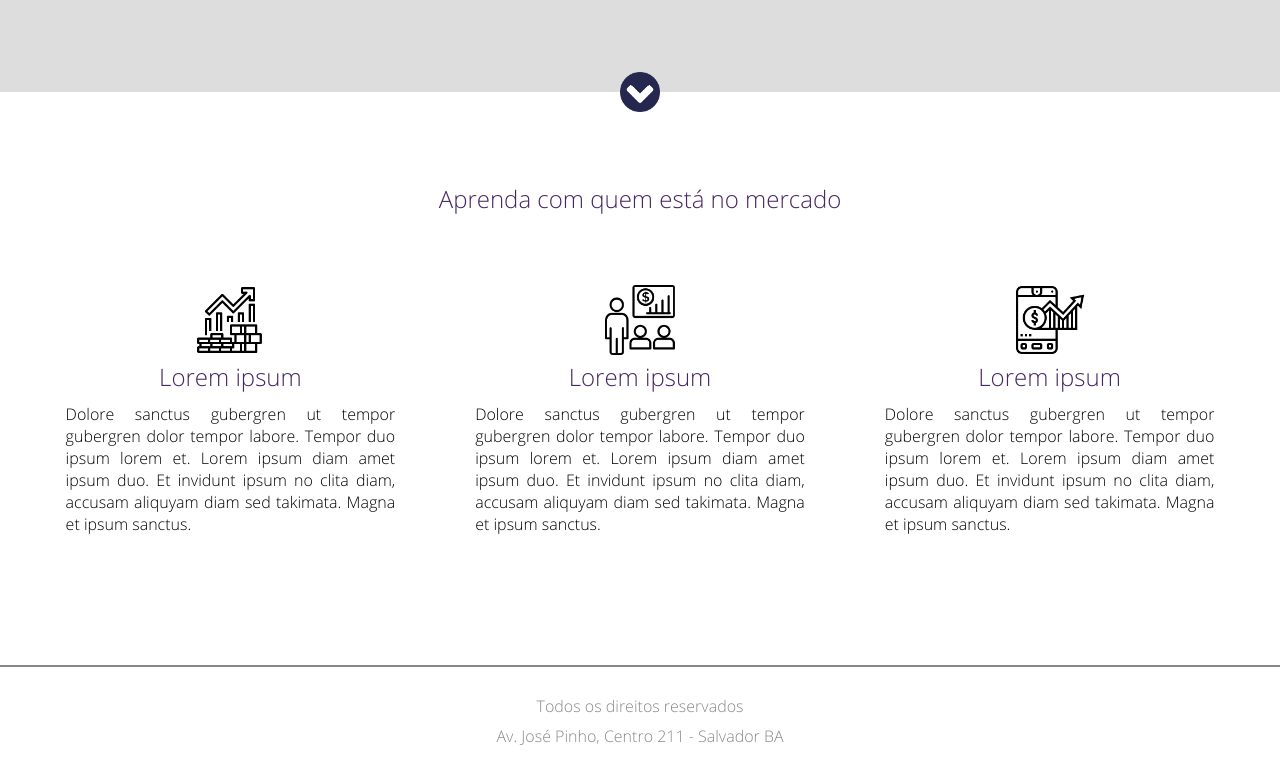
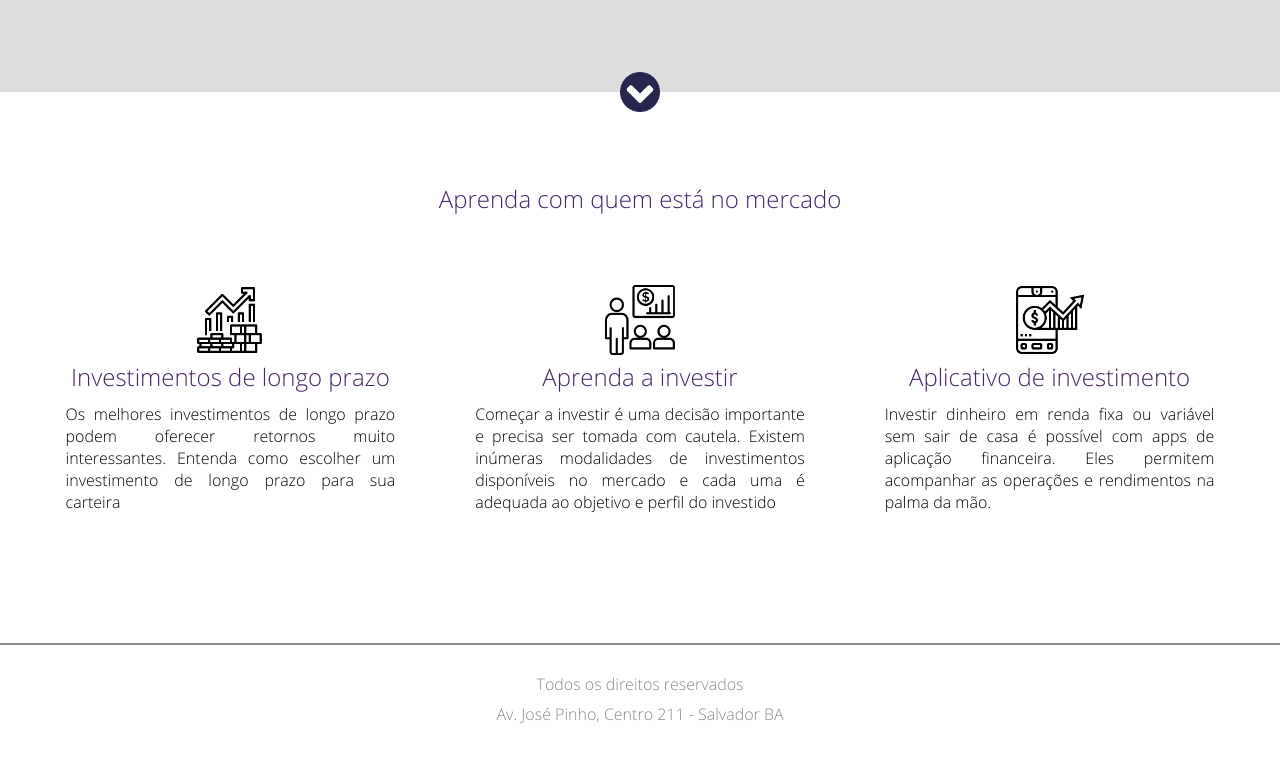
Before and after one commit to felipemsanto/rc-investimentos, a plain HTML site: page index.html in a window 1280 px wide. Shown: the part 822-1589 px from the top of the page. After the commit the page ends 1567 px from the top, so only its background shows below. Drawn offline with Linux system fonts and the light colour scheme.

Commit message:
Description fix

```diff
--- a/index.html
+++ b/index.html
@@ -2,7 +2,7 @@
 <html>
 
 <head>
-  <title>Projeto 01 LandPage</title>
+  <title>RC Investimentos</title>
   <meta charset="utf-8" />
   <meta name="viewport" content="width=device-width, initial-scale=1.0, maximum-scale=1.0">
   <meta name="description" content="Desenvolvimento de Web sites para sua empresa">
@@ -97,11 +97,8 @@
           <div><img src="img/skill_up.png" alt="icon"></div>
           <!--text-container-single-->
           <div class="text-container-single">
-            <h2>Lorem ipsum</h2>
-            <p>Dolore sanctus gubergren ut tempor gubergren dolor tempor labore.
-              Tempor duo ipsum lorem et. Lorem ipsum diam amet ipsum duo.
-              Et invidunt ipsum no clita diam, accusam aliquyam diam sed takimata.
-              Magna et ipsum sanctus.</p>
+            <h2>Investimentos de longo prazo</h2>
+            <p>Os melhores investimentos de longo prazo podem oferecer retornos muito interessantes. Entenda como escolher um investimento de longo prazo para sua carteira</p>
           </div>
         </div>
 
@@ -110,11 +107,8 @@
           <div><img src="img/skill_people.png" alt="icon"></div>
           <!--text-container-single-->
           <div class="text-container-single">
-            <h2>Lorem ipsum</h2>
-            <p>Dolore sanctus gubergren ut tempor gubergren dolor tempor labore.
-              Tempor duo ipsum lorem et. Lorem ipsum diam amet ipsum duo.
-              Et invidunt ipsum no clita diam, accusam aliquyam diam sed takimata.
-              Magna et ipsum sanctus.</p>
+            <h2>Aprenda a investir</h2>
+            <p>Começar a investir é uma decisão importante e precisa ser tomada com cautela. Existem inúmeras modalidades de investimentos disponíveis no mercado e cada uma é adequada ao objetivo e perfil do investido</p>
           </div>
         </div>
 
@@ -123,11 +117,8 @@
           <div><img src="img/skill_phone.png" alt="icon"></div>
           <!--text-container-single-->
           <div class="text-container-single">
-            <h2>Lorem ipsum</h2>
-            <p>Dolore sanctus gubergren ut tempor gubergren dolor tempor labore.
-              Tempor duo ipsum lorem et. Lorem ipsum diam amet ipsum duo.
-              Et invidunt ipsum no clita diam, accusam aliquyam diam sed takimata.
-              Magna et ipsum sanctus.</p>
+            <h2>Aplicativo de investimento</h2>
+            <p>Investir dinheiro em renda fixa ou variável sem sair de casa é possível com apps de aplicação financeira. Eles permitem acompanhar as operações e rendimentos na palma da mão.</p>
           </div>
         </div>
       </div>
```
